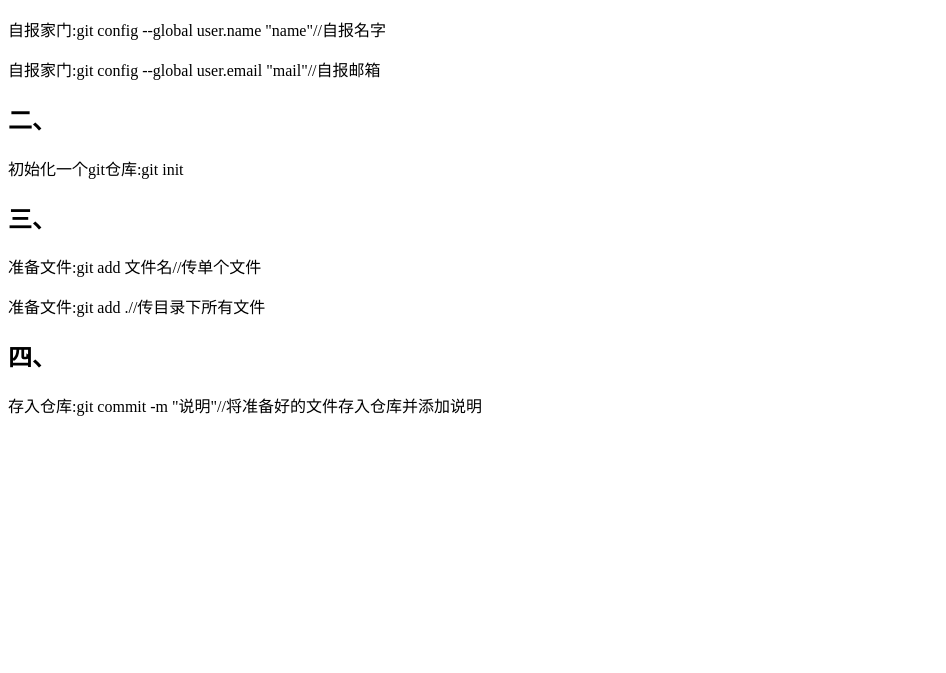
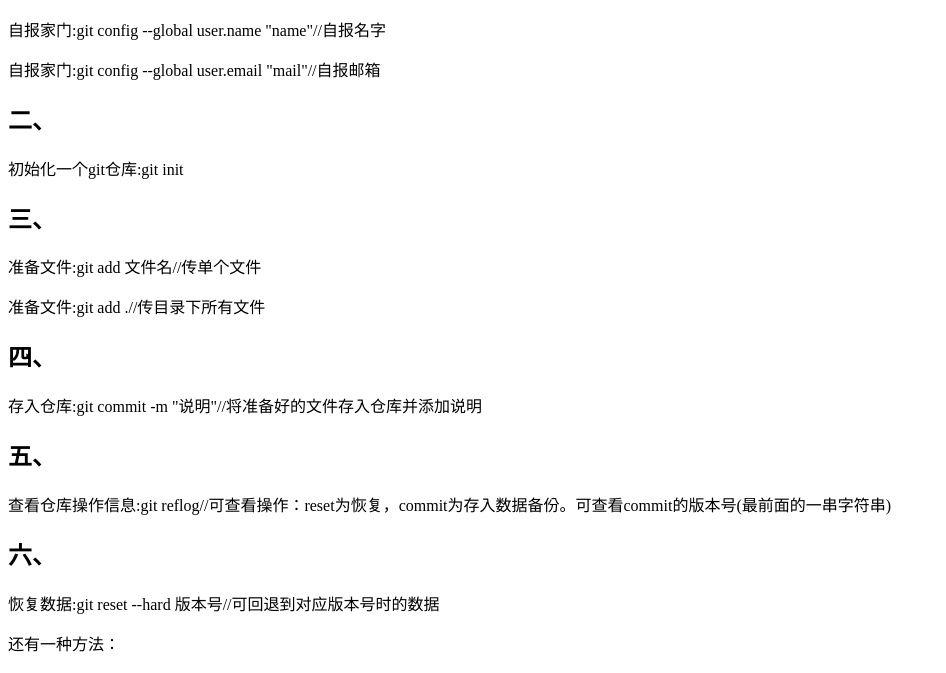
Before and after one commit to dombringerfour/dombringerfour.github.io, a website: page index.html in a window 1280 px wide. Shown: the part 127-800 px from the top of the page, without its empty margins (0-946 px from the left). Drawn offline with Linux system fonts and the light colour scheme.

Commit message:
更新了备份和恢复的操作说明

```diff
--- a/index.html
+++ b/index.html
@@ -16,5 +16,10 @@
 		<p>准备文件:git add .//传目录下所有文件</p>
 		<h2>四、</h2>
 		<p>存入仓库:git commit -m "说明"//将准备好的文件存入仓库并添加说明</p>
+		<h2>五、</h2>
+		<p>查看仓库操作信息:git reflog//可查看操作：reset为恢复，commit为存入数据备份。可查看commit的版本号(最前面的一串字符串)</p>
+		<h2>六、</h2>
+		<p>恢复数据:git reset --hard 版本号//可回退到对应版本号时的数据</p>
+		<p>还有一种方法：</p>
 	</body>
 </html>
```
